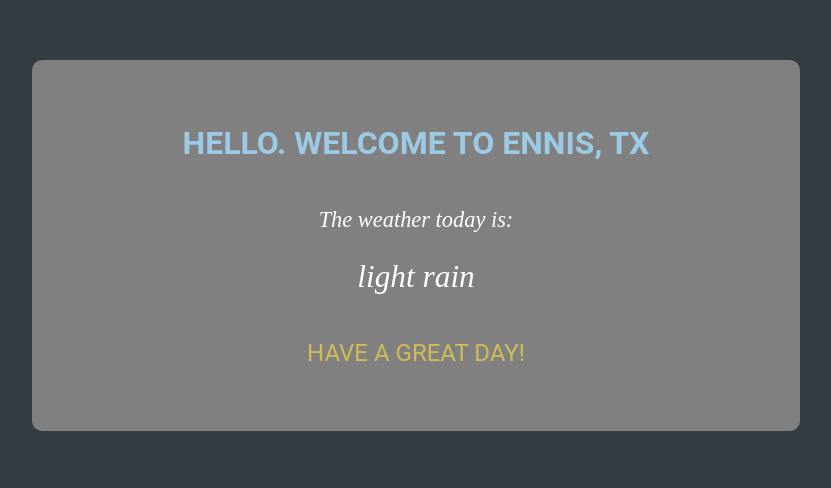
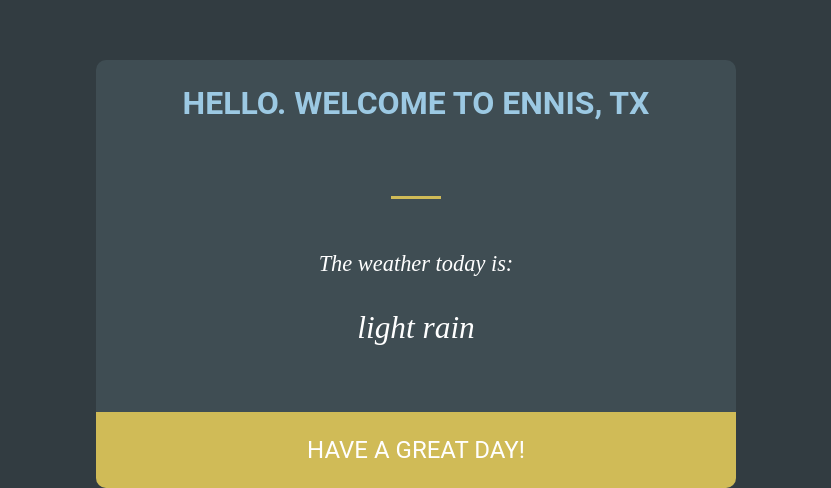
Before and after one commit to jeffstapleton/m14-hw-11-stapleton_jeff, a website: page index.html in a window 1280 px wide. Shown: the part 324-812 px from the top of the page, without its empty margins (224-1055 px from the left). Drawn offline with Linux system fonts and the light colour scheme.

Commit message:
CSS changes - styling container colors

```diff
--- a/index.html
+++ b/index.html
@@ -12,6 +12,7 @@
       <header>
         <h1>Hello. Welcome to Ennis, TX</h1>
       </header>
+      <hr />
       <main>
         <p>The weather today is:</p>
         <p><span id="span4i"></span></p>
--- a/main.css
+++ b/main.css
@@ -13,48 +13,56 @@ body {
 }
 
 #container {
-  padding:5%;
+  background-image:url("img/ennis.jpg");
+  background:rgba(84,104,110,0.4);
   width:50%;
   height:50%;
-  background:gray;
   margin:auto;
   margin-top:30%;
   border-radius:10px;
 }
 
 header {
-
- }
+  padding:1.5em;
+}
 
 header h1 {
   color: #9CC9E3;
   text-transform: uppercase;
   text-align:center;
   padding-bottom:5%;;
+}
 
+hr {
+  width:50px;
+  height:3px;
+  margin: 20px auto;
+  border:0;
+  background:#D0BB57;
 }
 
 main{
-
+  padding: 2em;
 }
 
 main p, main span {
-  padding: 2% 0;
   font-family: 'Droid Serif', serif;
   font-style: italic;
   color:#fff;
   font-size: 1.4em;
   text-align:center;
+  padding-bottom:1.5em;
 }
 
 footer {
-
+  background:#D0BB57;
+  padding:1.5em;
+  border-radius: 0 0 10px 10px;
 }
 
 footer p {
-  padding-top: 5%;
   font-family: 'Roboto', serif;
-  color:#D0BB57;
+  color:#fff;
   text-transform:uppercase;
   text-align:center;
   font-size:1.5em;
```
